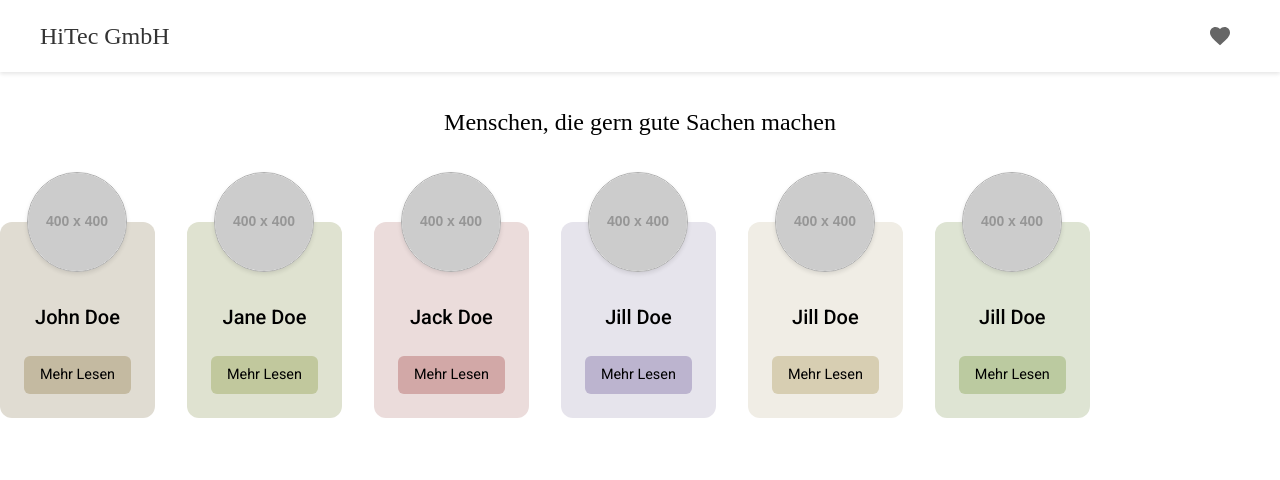
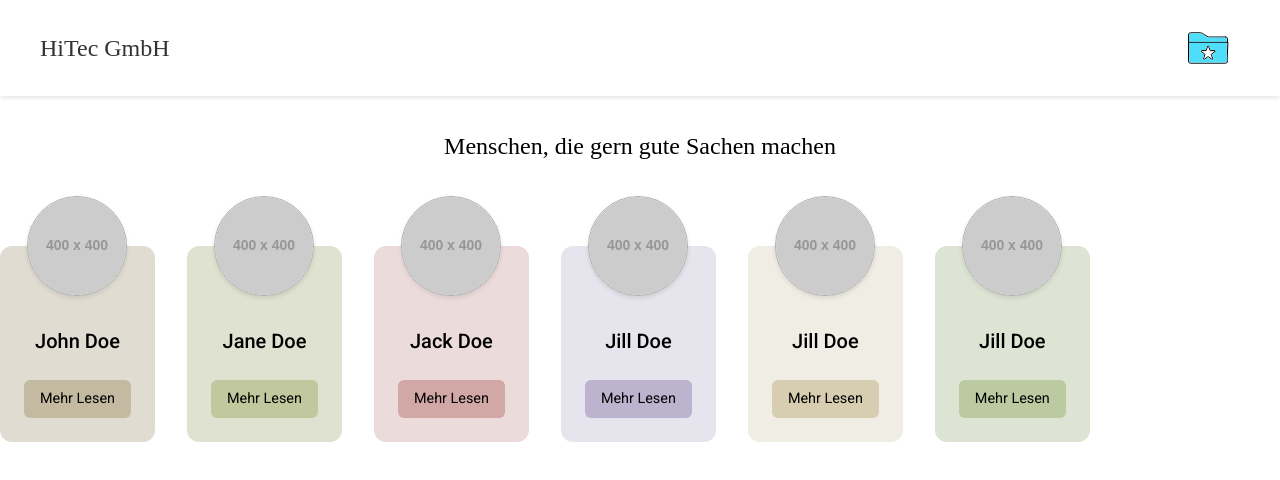
Before and after one commit to dumitrita1/lf10_starter_2024-main, an Angular app: page / in a window 1280 px wide. Shown: the top 480 px of the page. Built offline with nearby package versions, Linux system fonts and the light colour scheme; a web font is replaced by a local one.

Commit message:
Added new Navbar Icon

```diff
--- a/src/app/components/navbar/navbar.component.html
+++ b/src/app/components/navbar/navbar.component.html
@@ -28,8 +28,42 @@
       </ul>-->
 
       <button class="favorite-button">
-        <svg xmlns="http://www.w3.org/2000/svg" viewBox="0 0 24 24" width="24" height="24">
-          <path fill="currentColor" d="M12 21.35l-1.45-1.32C5.4 15.36 2 12.28 2 8.5 2 5.42 4.42 3 7.5 3c1.74 0 3.41.81 4.5 2.09C13.09 3.81 14.76 3 16.5 3 19.58 3 22 5.42 22 8.5c0 3.78-3.4 6.86-8.55 11.54L12 21.35z"/>
+        <svg
+          width = "48"
+          height = "48"
+          viewBox="0 0 48 48"
+          id="Layer_2"
+          data-name="Layer 2"
+          version="1.1"
+          xmlns="http://www.w3.org/2000/svg"
+          xmlns:svg="http://www.w3.org/2000/svg">
+          <defs
+            id="defs1">
+            <style
+              id="style1">.cls-1{fill:none;stroke:#000000;stroke-linecap:round;stroke-linejoin:round;}</style>
+          </defs>
+          <path
+            class="cls-1"
+            d="m 31.051625,27.52 -3.6,2.6 a 0.33,0.33 0 0 0 -0.12,0.38 l 1.36,4.21 a 0.51,0.51 0 0 1 -0.79,0.58 l -3.58,-2.6 a 0.35,0.35 0 0 0 -0.41,0 l -3.58,2.6 a 0.52,0.52 0 0 1 -0.73,-0.12 0.53,0.53 0 0 1 -0.07,-0.46 l 1.37,-4.21 a 0.33,0.33 0 0 0 -0.12,-0.38 l -3.58,-2.6 a 0.52,0.52 0 0 1 -0.11,-0.73 0.51,0.51 0 0 1 0.41,-0.21 h 4.43 a 0.33,0.33 0 0 0 0.32,-0.24 l 1.37,-4.21 a 0.52,0.52 0 0 1 1,0 l 1.36,4.21 a 0.35,0.35 0 0 0 0.33,0.24 h 4.43 a 0.52,0.52 0 0 1 0.33,0.94 z"
+            id="path1" />
+          <path
+            class="cls-1"
+            d="M41.68,13H24.77c-2-.1-5.93-4.23-8.19-4.23H6.68A2.18,2.18,0,0,0,4.5,11h0v7.29h39V14.87A1.83,1.83,0,0,0,41.68,13Z"
+            id="path2" />
+          <path
+            class="cls-1"
+            d="M43.5,18.28H4.5V37A2.18,2.18,0,0,0,6.67,39.2H41.32A2.18,2.18,0,0,0,43.5,37h0Z"
+            id="path3" />
+          <path
+            style="fill:#4fdef9;fill-opacity:1;stroke-width:2.74272"
+            d="M 93.981335,635.16556 85.024234,627.16395 84.252001,470.60253 83.479769,314.04112 H 398.97879 714.47783 v 156.54586 156.54587 l -8.01718,8.01715 -8.01715,8.01719 H 400.69096 102.93844 Z m 277.324075,-58.0676 30.63204,-22.18576 30.70877,22.18576 c 32.50726,23.48509 41.2686,26.42797 49.98975,16.79121 6.83886,-7.55687 6.2119,-13.63978 -5.07386,-49.22707 -5.46086,-17.21969 -9.92883,-32.7069 -9.92883,-34.41604 0,-1.70914 12.65079,-12.17796 28.11286,-23.26404 32.19582,-23.08396 34.96964,-25.9319 34.96964,-35.90417 0,-14.03725 -6.06001,-16.12602 -49.21702,-16.96415 l -39.3595,-0.76438 -12.62314,-36.97347 c -10.57706,-30.98056 -13.84564,-37.64894 -20.16558,-41.14076 -6.7142,-3.70966 -8.37074,-3.71551 -15.08494,-0.0532 -6.42158,3.50268 -9.36314,9.70833 -19.79381,41.7582 l -12.25133,37.64413 -41.13026,0.75391 -41.13025,0.75392 -4.21547,7.54247 c -3.75763,6.72329 -3.76846,8.34164 -0.0996,14.90068 2.2637,4.04702 16.76582,16.53188 32.22692,27.74414 16.49879,11.96477 28.11111,22.29834 28.11111,25.01549 0,2.54627 -4.31978,17.45681 -9.59951,33.13455 -11.36042,33.73383 -12.11007,44.55667 -3.50381,50.58475 3.35264,2.34826 8.72778,4.26959 11.94476,4.26959 3.21697,0 19.63347,-9.9836 36.48111,-22.18575 z"
+            id="path6"
+            transform="scale(0.06)" />
+          <path
+            style="fill:#4fdef9;fill-opacity:1;stroke-width:2.74272"
+            d="m 83.652875,238.5283 c 0,-62.72602 1.864813,-71.90515 16.104035,-79.26854 12.07025,-6.24177 172.04158,-6.37705 189.66149,-0.16038 6.44724,2.27472 30.36121,16.40809 53.14214,31.40748 22.78094,14.99939 46.00857,29.18315 51.61696,31.51947 8.77933,3.65723 30.81901,4.24784 158.51661,4.24784 h 148.31948 l 6.73211,6.73212 c 6.25413,6.25414 6.73213,8.68835 6.73213,34.28397 V 294.8421 H 399.06535 83.652875 Z"
+            id="path7"
+            transform="scale(0.06)" />
         </svg>
       </button>
     </div>
```
Also changed, not shown: src/app/components/navbar/folder_icon.svg (added).
